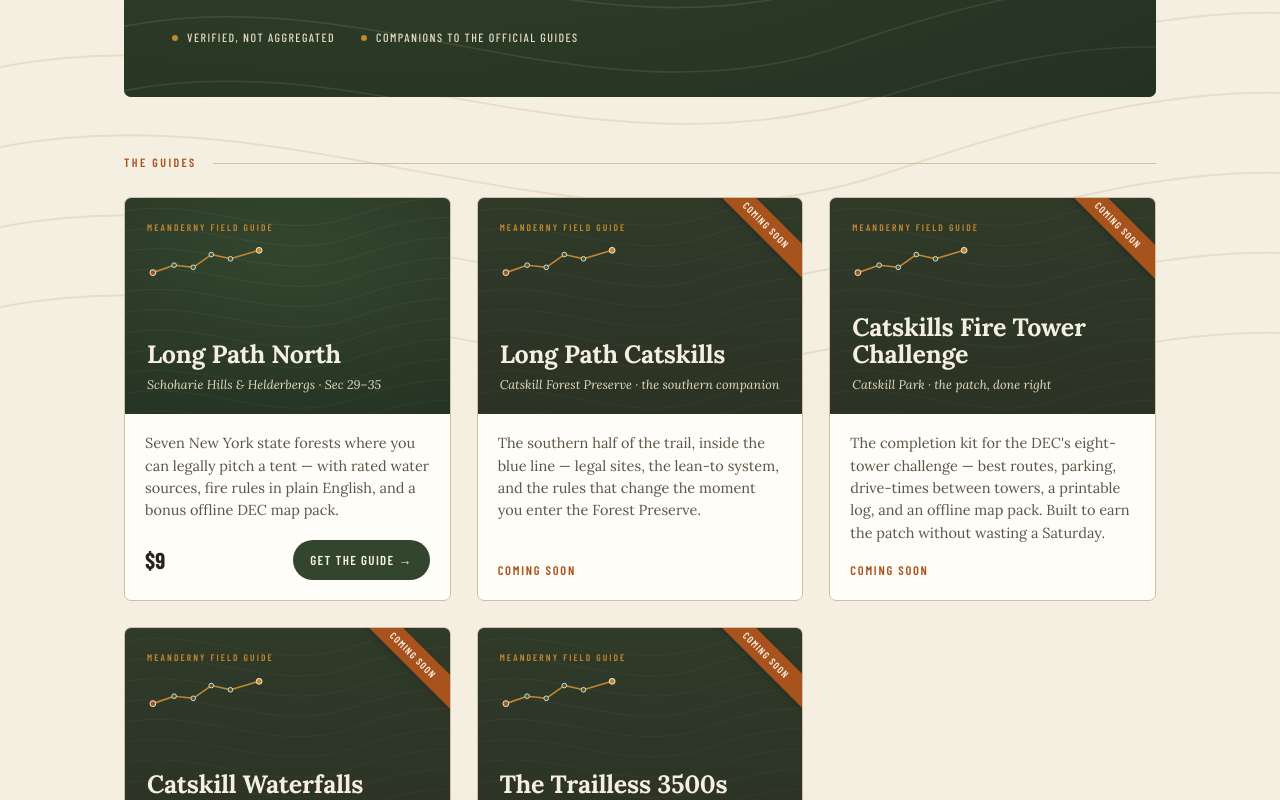
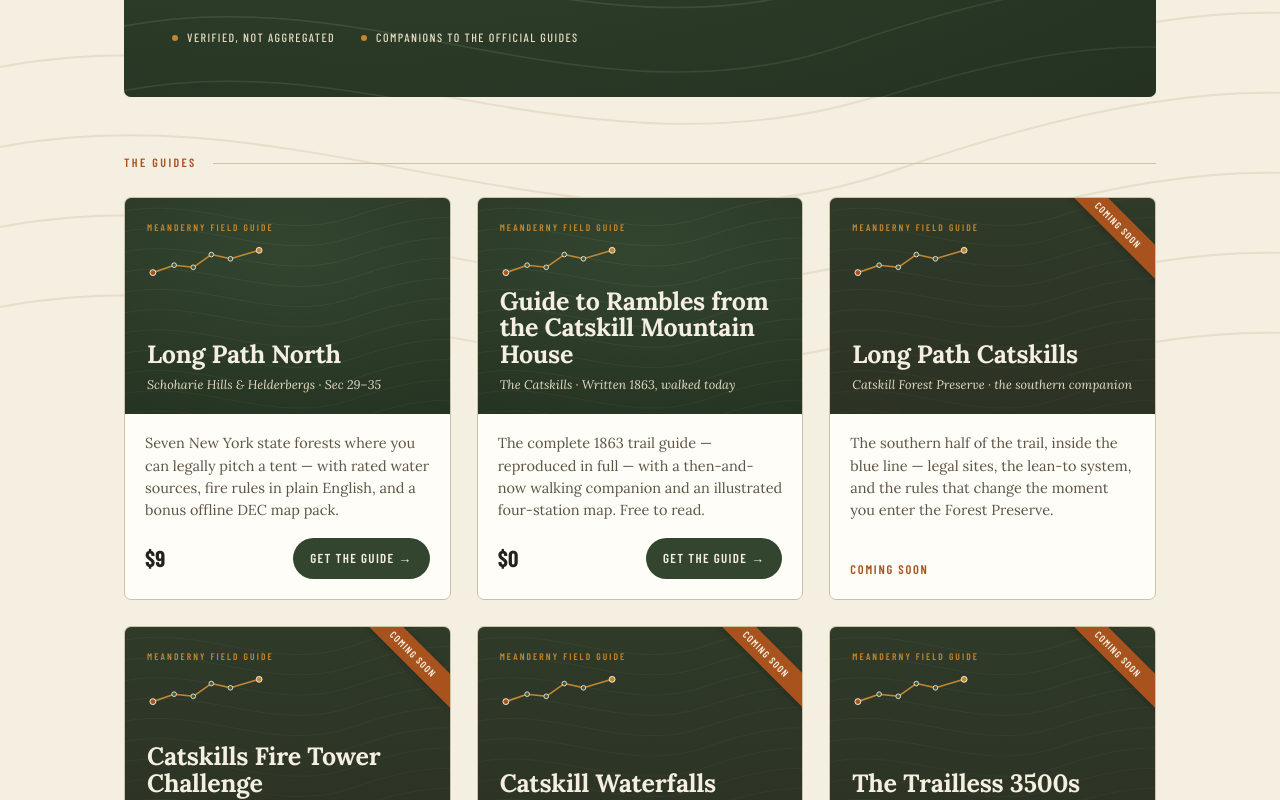
Before and after one commit to devlinfoster-hash/meanderny, a React (Vite) app: page / in a window 1280 px wide. Shown: the part 438-1238 px from the top of the page. Built offline with nearby package versions, Linux system fonts and the light colour scheme.

Commit message:
Update App.jsx

```diff
--- a/src/App.jsx
+++ b/src/App.jsx
@@ -26,6 +26,17 @@
     price: 9,
     status: "available",
     url: "https://devlinfoster.gumroad.com/l/longpath-camping",
+    cover: null,
+  },
+  {
+    id: "rambles-1863",
+    title: "Guide to Rambles from the Catskill Mountain House",
+    region: "The Catskills · Written 1863, walked today",
+    blurb:
+      "The complete 1863 trail guide — reproduced in full — with a then-and-now walking companion and an illustrated four-station map. Free to read.",
+    price: 0,
+    status: "available",
+    url: "https://devlinfoster.gumroad.com/l/rambles-1863",
     cover: null,
   },
   {
```
